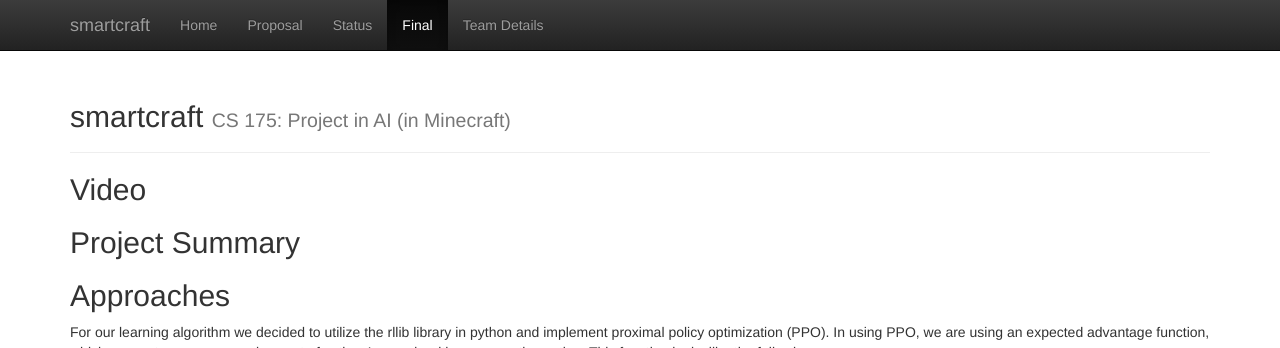
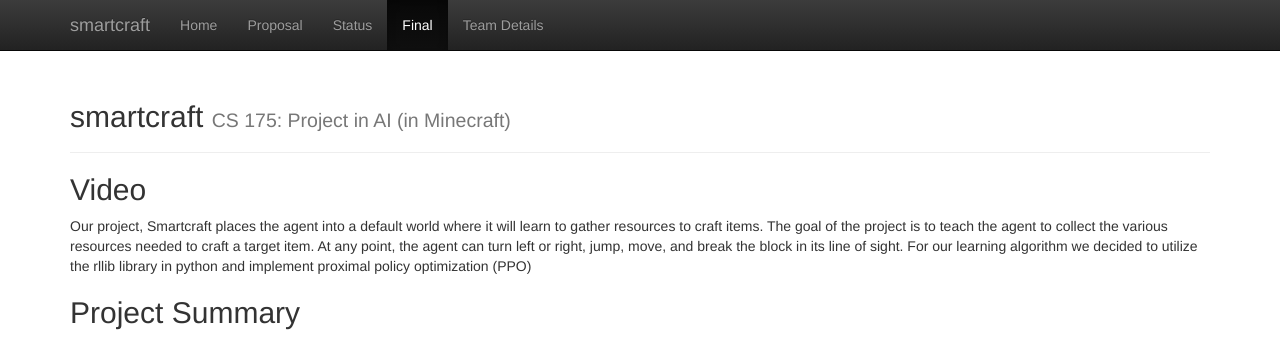
Before and after one commit to parth-parekh/CS175, a Jekyll site: the page built from docs/final.md, in a window 1280 px wide and 1384 px high, cut to the strip 0-348 px from the top of the window. Built offline with Jekyll 4.4.1, drawn with Linux system fonts in a browser that asks for light colours.

Commit message:
Update final.md

```diff
--- a/docs/final.md
+++ b/docs/final.md
@@ -3,7 +3,7 @@
 title: Final Report
 ---
 ## Video
-
+Our project, Smartcraft places the agent into a default world where it will learn to gather resources to craft items. The goal of the project is to teach the agent to collect the various resources needed to craft a target item. At any point, the agent can turn left or right, jump, move, and break the block in its line of sight. For our learning algorithm we decided to utilize the rllib library in python and implement proximal policy optimization (PPO)
 ## Project Summary
 
 ## Approaches
```
